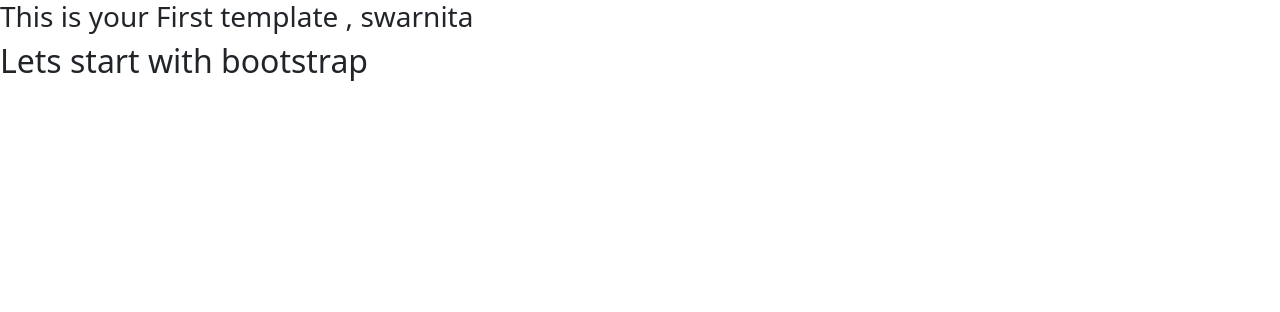
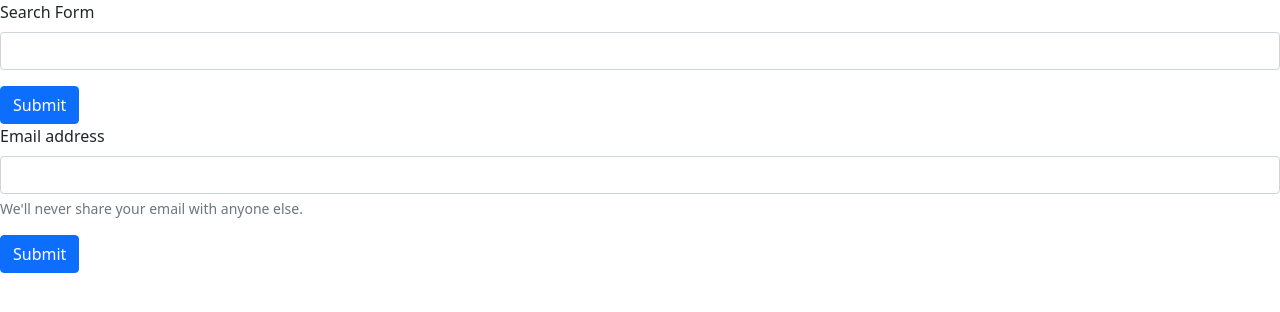
Before and after one commit to Hackveda/Full-Stack-Web-Developer-Course-by-Neha-Awasthi, a Django app: page / in a window 1280 px wide. Shown: the top 312 px of the page. Run offline with Django 4.2, Linux system fonts and the light colour scheme.

Commit message:
session4 Form, urls

```diff
--- a/moviereviews/movie/templates/home.html
+++ b/moviereviews/movie/templates/home.html
@@ -5,9 +5,33 @@
 <link href="https://cdn.jsdelivr.net/npm/bootstrap@5.1.3/dist/css/bootstrap.min.css" rel="stylesheet" integrity="sha384-1BmE4kWBq78iYhFldvKuhfTAU6auU8tT94WrHftjDbrCEXSU1oBoqyl2QvZ6jIW3" crossorigin="anonymous">
     <meta charset="UTF-8">
     <title>Title</title>
-  <h3>This is your First template , {{name}}</h3>
-  <h2>Lets start with bootstrap</h2>
 </head>
 <body>
+ <div>
+        <form action="">
+            <div class="mb-3">
+                <label for="exampleInputEmail1" class="form-label">Search Form</label>
+                <input type="text" class="form-control" id="exampleInputEmail1" aria-describedby="emailHelp" name="searchMovie">
+            </div>
+            <button type="submit" class="btn btn-primary">Submit</button>
+        </form>
+    </div>
+    {% if search_bar %}
+        <h2> search for {{search_bar}}</h2>
+    {%endif%}
+    <div>
+        <form action="signup" method="GET" enctype="multipart/form-data">
+            <div class="mb-3">
+                <label for="exampleInputEmail1" class="form-label">Email address</label>
+                <input type="email" class="form-control" id="exampleInputEmail1" aria-describedby="emailHelp" name="signupEmail">
+                <div id="emailHelp" class="form-text">We'll never share your email with anyone else.</div>
+            </div>
+<!--            <div class="mb-3">-->
+<!--                <label for="exampleInputPassword1" class="form-label">Password</label>-->
+<!--                <input type="password" class="form-control" id="exampleInputPassword1">-->
+<!--            </div>-->
+            <button type="submit" class="btn btn-primary">Submit</button>
+        </form>
+    </div>
 </body>
 </html>
--- a/moviereviews/movie/views.py
+++ b/moviereviews/movie/views.py
@@ -3,8 +3,15 @@
 
 # Create your views here.
 def home(request):
-    return render(request,'home.html',{'name':'swarnita'})
+    search_bar = request.GET.get('searchMovie')
+    return render(request, 'home.html', {'search_bar': search_bar})
 
 
 def about(request):
     return HttpResponse("this is your about us page.")
+
+
+def signup(request):
+    print(request)
+    email = request.GET['signupEmail']
+    return render(request, 'singup.html', {'email': email})
--- a/moviereviews/moviereviews/urls.py
+++ b/moviereviews/moviereviews/urls.py
@@ -21,4 +21,5 @@
     path('admin/', admin.site.urls),
     path('', mv.home),
     path('about/', mv.about),
+    path('signup/', mv.signup, name='signup'),
 ]
```
Also changed, not shown: moviereviews/movie/templates/singup.html (added, +13 -0 lines), moviereviews/moviereviews/settings.py (line endings or trailing spaces).
